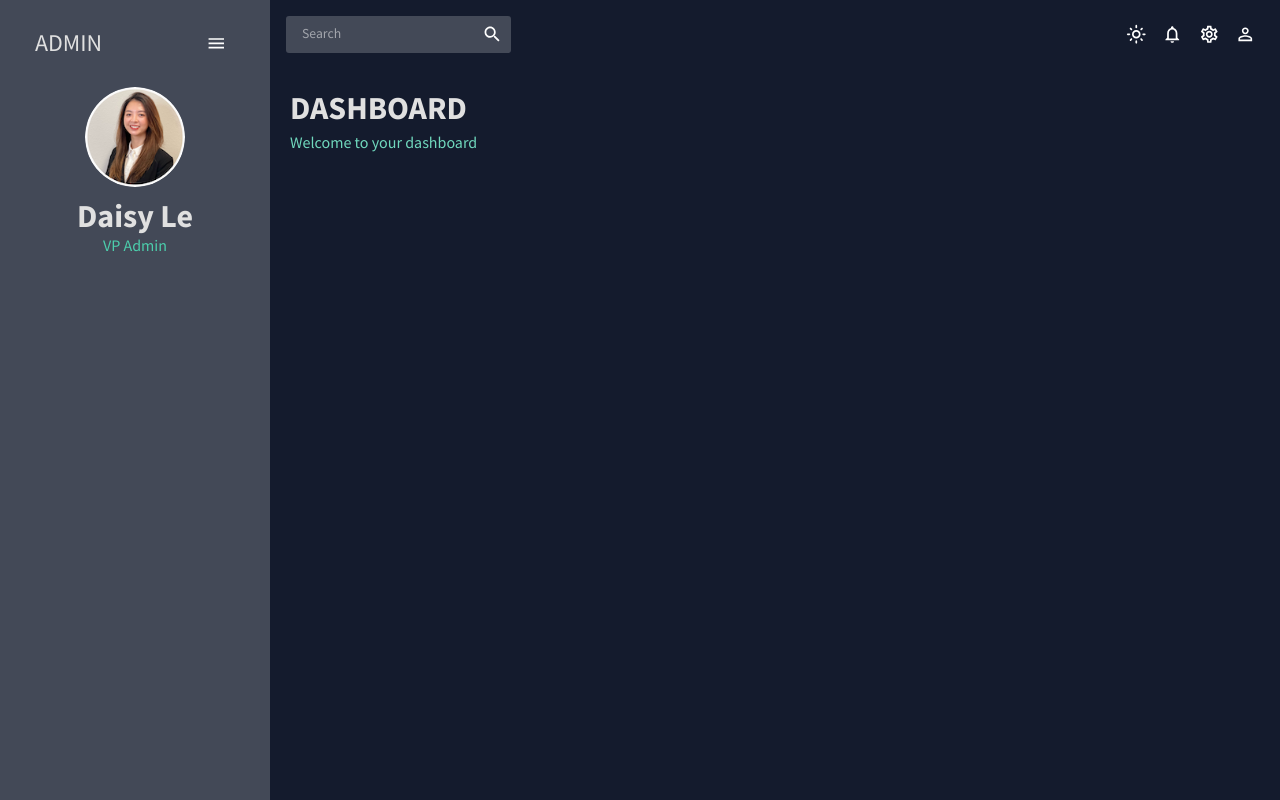
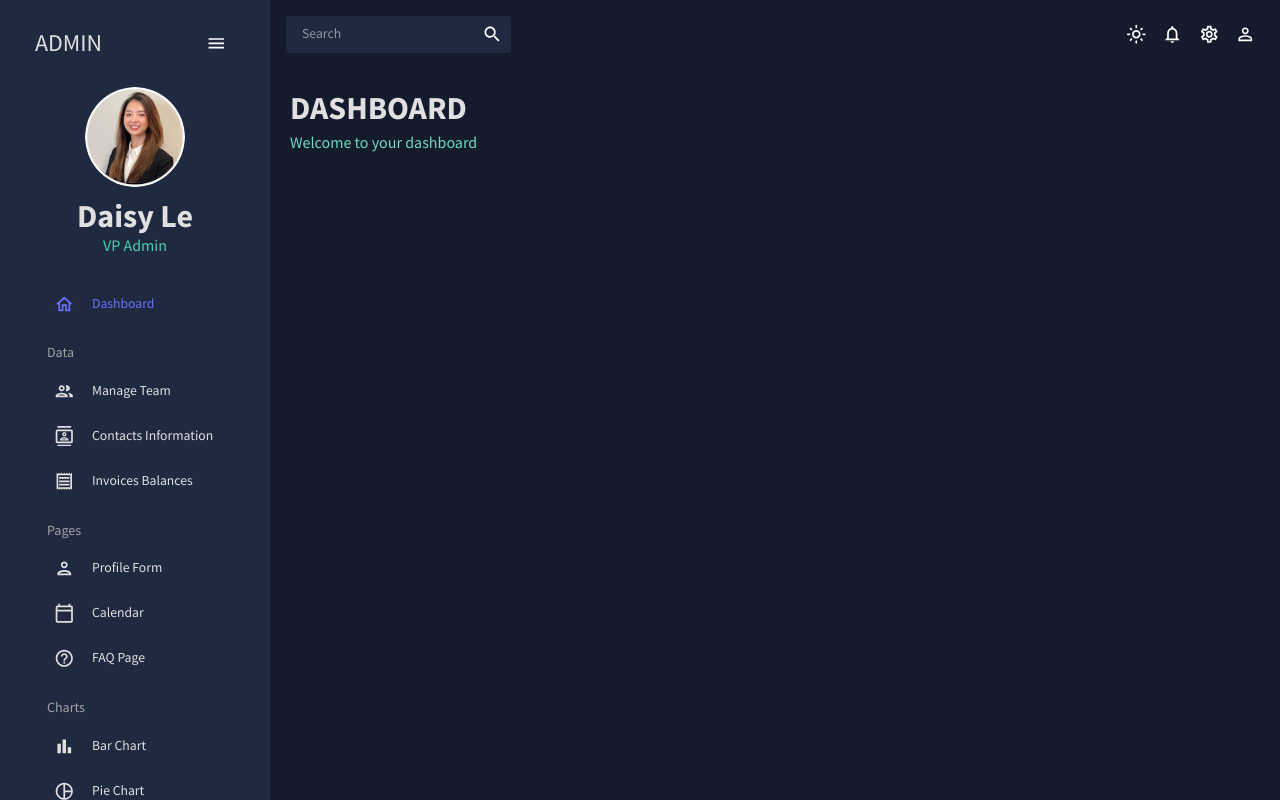
Before and after one commit to daisyle0203/React_Admin, a React (Create React App) app: page / in a window 1280 px wide. Built offline with nearby package versions, Linux system fonts and the light colour scheme.

Commit message:
create Item and implement it for the sidebar items

```diff
--- a/src/scenes/global/Sidebar.jsx
+++ b/src/scenes/global/Sidebar.jsx
@@ -16,7 +16,25 @@
 import TimelineOutlinedIcon from "@mui/icons-material/TimelineOutlined"
 import MenuOutlinedIcon from "@mui/icons-material/MenuOutlined"
 import MapOutlinedIcon from "@mui/icons-material/MapOutlined"
-import { DialerSip } from "@mui/icons-material"
+
+const Item = ({ title, to, icon, selected, setSelected }) => {
+  const theme = useTheme()
+  const colors = tokens(theme.palette.mode)
+
+  return (
+    <MenuItem
+      active={selected === title}
+      style={{
+        color: colors.grey[100],
+      }}
+      onClick={() => setSelected(title)}
+      icon={icon}
+    >
+      <Typography>{title}</Typography>
+      <Link to={to} />
+    </MenuItem>
+  )
+}
 
 const Sidebar = () => {
   const theme = useTheme()
@@ -46,7 +64,6 @@
     >
       <ProSidebar collapsed={isCollapsed}>
         <Menu iconShape="square">
-
           {/* LOGO AND MENU ICON */}
           <MenuItem
             onClick={() => setIsCollapsed(!isCollapsed)}
@@ -101,6 +118,110 @@
             </Box>
           )}
 
+          {/* MENU ITEMS */}
+          <Box paddingLeft={isCollapsed ? undefined : "10%"}>
+            <Item
+              title="Dashboard"
+              to="/"
+              icon={<HomeOutlinedIcon />}
+              selected={selected}
+              setSelected={setSelected}
+            />
+
+            <Typography
+              variant="h6"
+              color={colors.grey[300]}
+              sx={{ m: "15px 0 5px 20px" }}
+            >
+              Data
+            </Typography>
+            <Item
+              title="Manage Team"
+              to="/team"
+              icon={<PeopleOutlinedIcon />}
+              selected={selected}
+              setSelected={setSelected}
+            />
+            <Item
+              title="Contacts Information"
+              to="/contacts"
+              icon={<ContactsOutlinedIcon />}
+              selected={selected}
+              setSelected={setSelected}
+            />
+            <Item
+              title="Invoices Balances"
+              to="/invoices"
+              icon={<ReceiptOutlinedIcon />}
+              selected={selected}
+              setSelected={setSelected}
+            />
+
+            <Typography
+              variant="h6"
+              color={colors.grey[300]}
+              sx={{ m: "15px 0 5px 20px" }}
+            >
+              Pages
+            </Typography>
+            <Item
+              title="Profile Form"
+              to="/form"
+              icon={<PersonOutlinedIcon />}
+              selected={selected}
+              setSelected={setSelected}
+            />
+            <Item
+              title="Calendar"
+              to="/calendar"
+              icon={<CalendarTodayOutlinedIcon />}
+              selected={selected}
+              setSelected={setSelected}
+            />
+            <Item
+              title="FAQ Page"
+              to="/faq"
+              icon={<HelpOutlineOutlinedIcon />}
+              selected={selected}
+              setSelected={setSelected}
+            />
+
+            <Typography
+              variant="h6"
+              color={colors.grey[300]}
+              sx={{ m: "15px 0 5px 20px" }}
+            >
+              Charts
+            </Typography>
+            <Item
+              title="Bar Chart"
+              to="/bar"
+              icon={<BarChartOutlinedIcon />}
+              selected={selected}
+              setSelected={setSelected}
+            />
+            <Item
+              title="Pie Chart"
+              to="/pie"
+              icon={<PieChartOutlineOutlinedIcon />}
+              selected={selected}
+              setSelected={setSelected}
+            />
+            <Item
+              title="Line Chart"
+              to="/line"
+              icon={<TimelineOutlinedIcon />}
+              selected={selected}
+              setSelected={setSelected}
+            />
+            <Item
+              title="Geography Chart"
+              to="/geography"
+              icon={<MapOutlinedIcon />}
+              selected={selected}
+              setSelected={setSelected}
+            />
+          </Box>
         </Menu>
       </ProSidebar>
     </Box>
--- a/src/theme.js
+++ b/src/theme.js
@@ -20,7 +20,7 @@
           100: "#d0d1d5",
           200: "#a1a4ab",
           300: "#727681",
-          400: "#434957",
+          400: "#1F2A40",
           500: "#141b2d",
           600: "#101624",
           700: "#0c101b",
```
